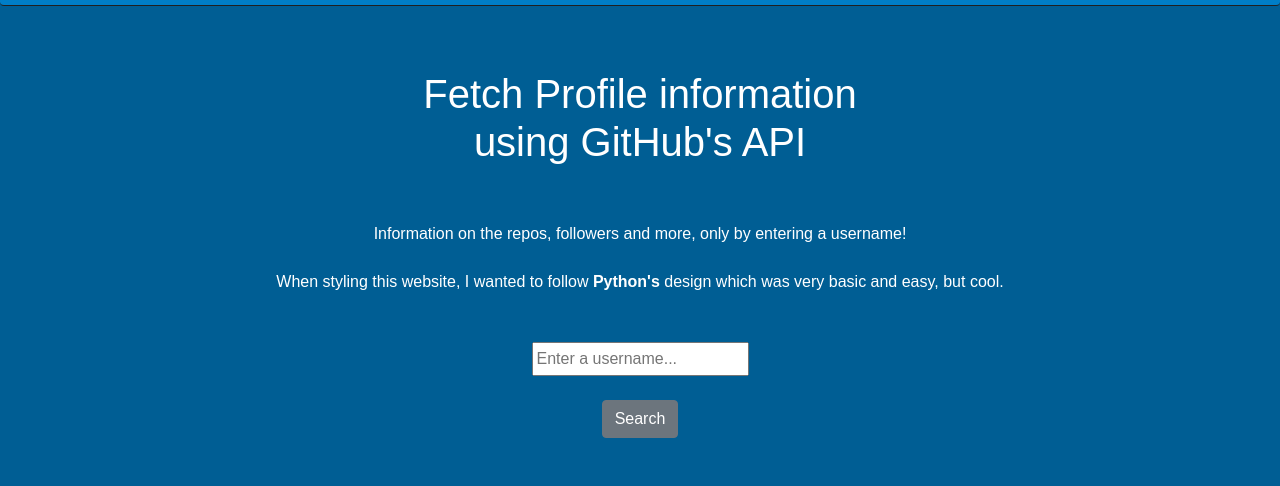
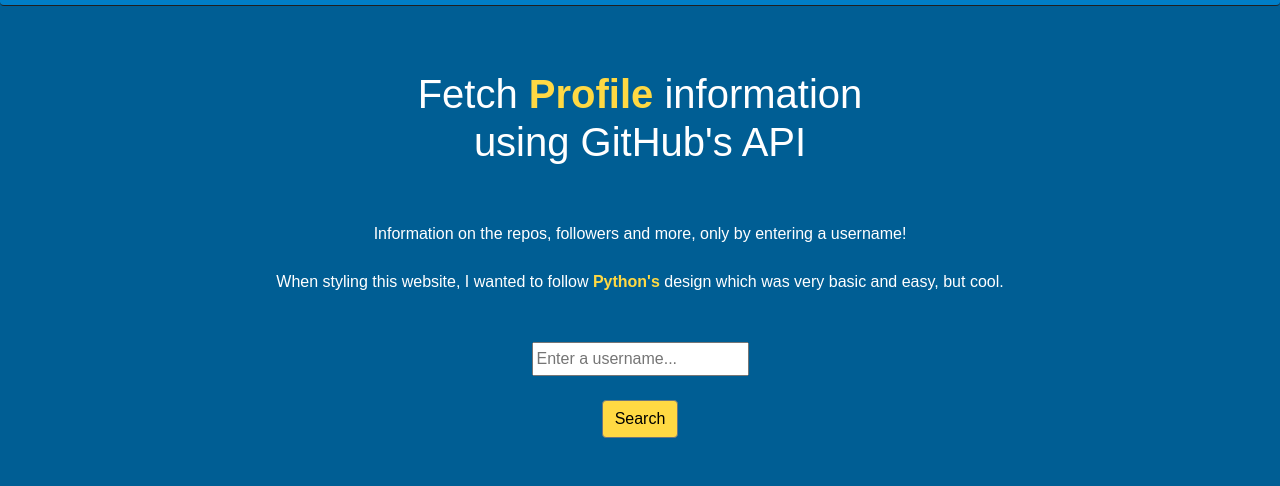
Before and after one commit to endormi/GitFinder, a website: page index.html in a window 1280 px wide. Shown: the part 343-829 px from the top of the page. Drawn offline with nearby package versions, Linux system fonts and the light colour scheme; a web font is replaced by a local one.

Commit message:
Update styling and added yarn.lock

```diff
--- a/css/style.css
+++ b/css/style.css
@@ -33,8 +33,17 @@
   padding: 3px;
 }
 
+b {
+  color: rgb(255, 217, 67);
+}
+
+.btn-secondary {
+  color: #000;
+  background-color: rgb(255, 217, 67);
+}
+
 .main__profile-value {
-  color: #b3bac0;
+  color: rgb(255, 217, 67);
 }
 
 @media (max-width: 767px) {
--- a/index.html
+++ b/index.html
@@ -31,7 +31,7 @@
           <div>
             <br>
             <br>
-            <h1>Fetch Profile information <br> using GitHub's API</h1>
+            <h1>Fetch <b>Profile</b> information <br> using GitHub's API</h1>
             <br>
             <br>
             <p>Information on the repos, followers and more, only by entering a username!</p>
```
Also changed, not shown: 2 other files.
